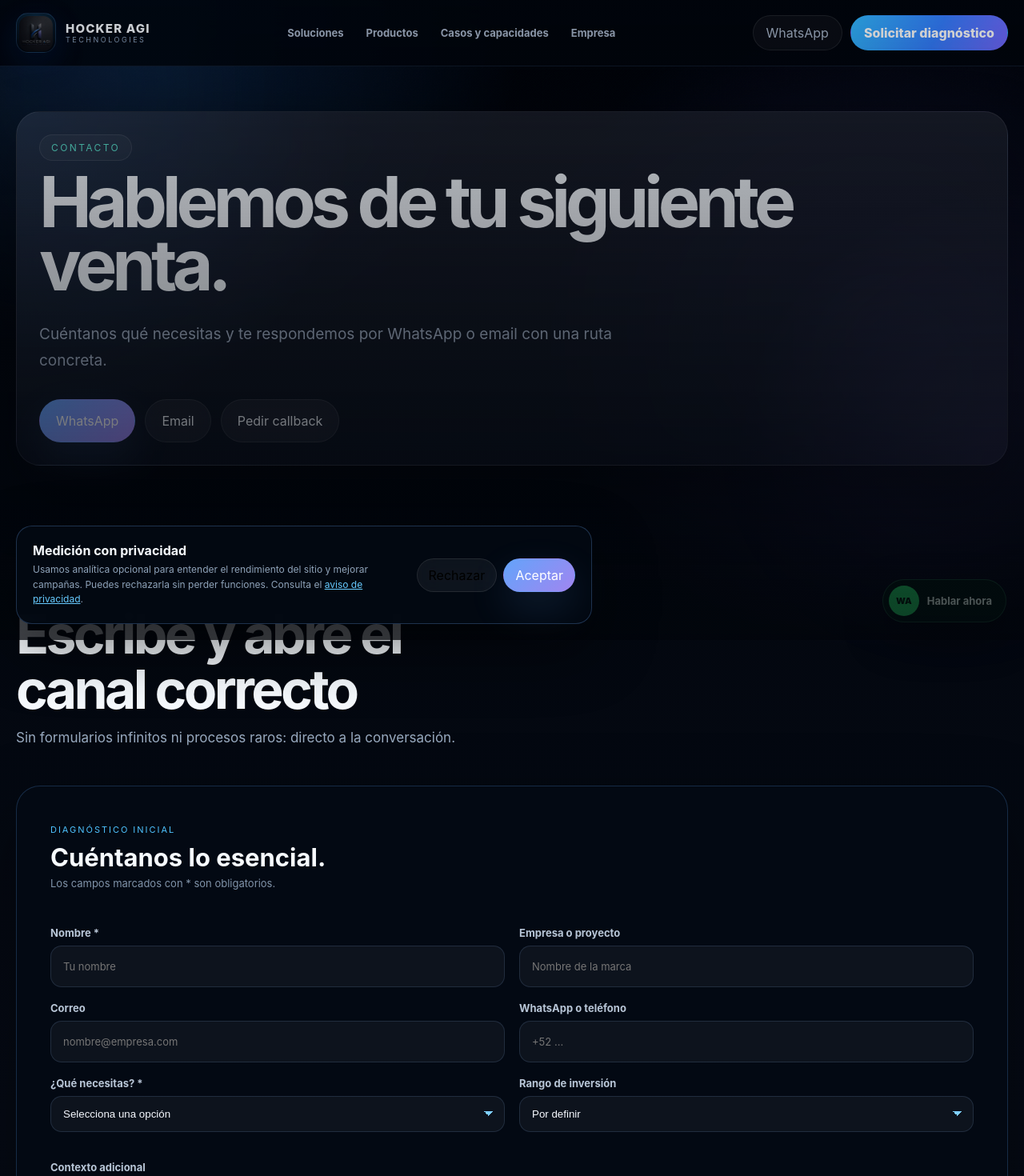
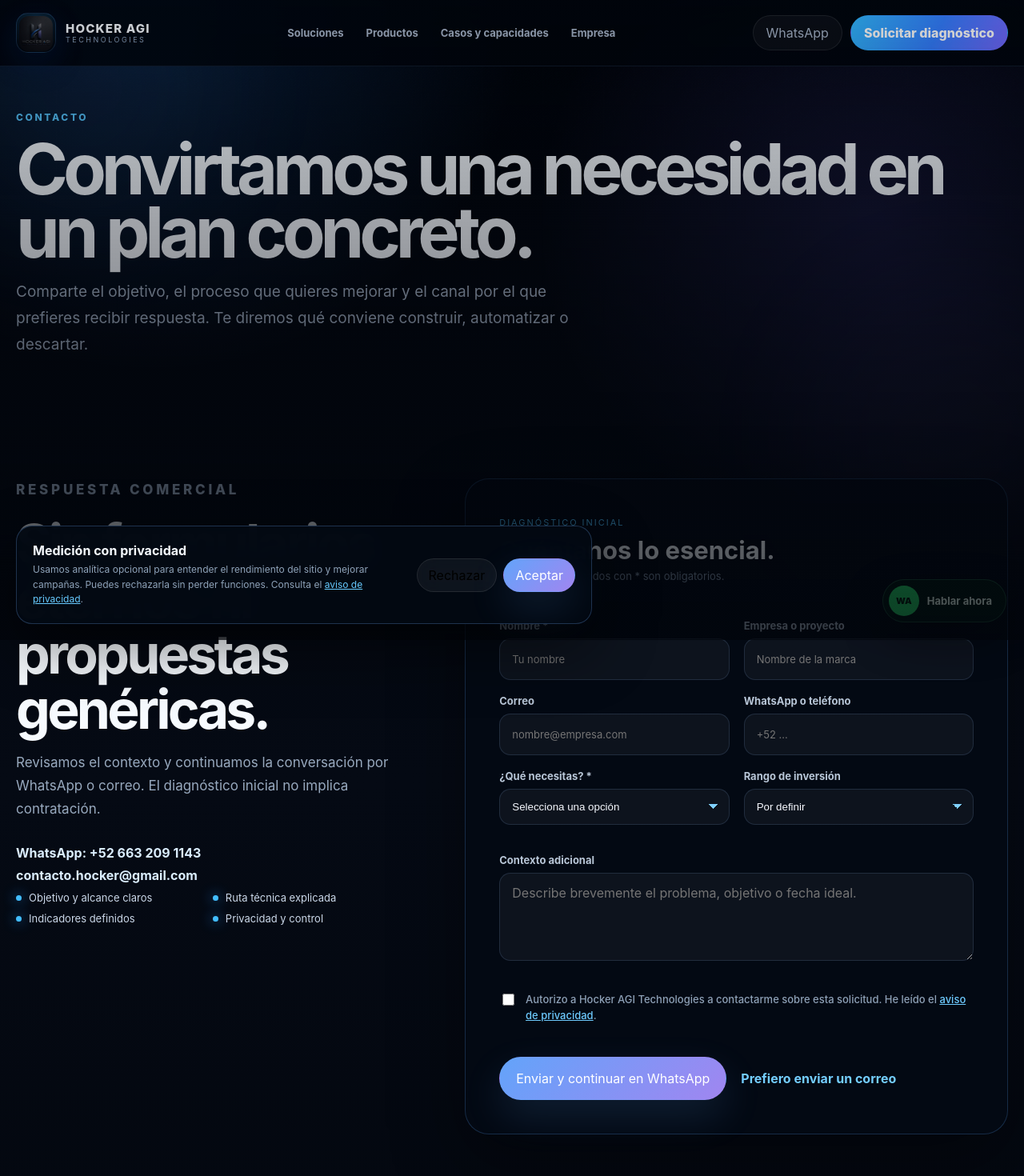
Before and after one commit to HockerAGI/hocker.agi, a Next.js app: page /contacto in a window 1280 px wide. Shown: the top 1470 px of the page at 80% size. Built offline with nearby package versions, Linux system fonts and the light colour scheme.

Commit message:
feat(contact): rebuild contact page for qualified lead conversion

```diff
--- a/src/app/contacto/page.tsx
+++ b/src/app/contacto/page.tsx
@@ -1,48 +1,52 @@
 import type { Metadata } from "next";
-import Link from "next/link";
 import { LeadForm } from "@/components/lead-form";
-import { SectionTitle } from "@/components/section-title";
-import { CONTACT } from "@/lib/site-data";
+import { PUBLIC_SITE } from "@/lib/public-site";
 
 export const metadata: Metadata = {
-  title: "Contacto",
-  description: "Contacto comercial de Hocker AGI Technologies.",
+  title: "Contacto y diagnóstico comercial",
+  description: "Solicita un diagnóstico de automatización, marketing, software o inteligencia artificial para tu empresa.",
+  alternates: { canonical: "/contacto" },
 };
 
 export default function ContactPage() {
+  const whatsapp = `${PUBLIC_SITE.whatsapp}?text=${encodeURIComponent(
+    "Hola, quiero solicitar un diagnóstico para mi empresa."
+  )}`;
+
   return (
-    <div>
-      <section className="page-hero">
-        <div className="container">
-          <div className="panel hero-panel">
-            <div className="kicker">Contacto</div>
-            <h1 className="hero-title">Hablemos de tu siguiente venta.</h1>
-            <p className="hero-text">Cuéntanos qué necesitas y te respondemos por WhatsApp o email con una ruta concreta.</p>
-            <div className="hero-actions">
-              <a href={CONTACT.whatsapp} className="button button-primary button-big" target="_blank" rel="noreferrer">WhatsApp</a>
-              <a href={`mailto:${CONTACT.email}`} className="button button-secondary button-big">Email</a>
-              <Link href="/callback" className="button button-secondary button-big">Pedir callback</Link>
-            </div>
-          </div>
+    <>
+      <section className="page-hero commercial-page-hero">
+        <div className="container narrow-container">
+          <p className="eyebrow">CONTACTO</p>
+          <h1 className="hero-title">Convirtamos una necesidad en un plan concreto.</h1>
+          <p className="hero-text">
+            Comparte el objetivo, el proceso que quieres mejorar y el canal por el que prefieres recibir respuesta. Te diremos qué conviene construir, automatizar o descartar.
+          </p>
         </div>
       </section>
 
       <section className="section">
-        <div className="container">
-          <SectionTitle eyebrow="Formulario" title="Escribe y abre el canal correcto" description="Sin formularios infinitos ni procesos raros: directo a la conversación." />
-          <LeadForm mode="contact" />
+        <div className="container conversion-grid">
+          <div className="conversion-copy">
+            <p className="eyebrow">RESPUESTA COMERCIAL</p>
+            <h2>Sin formularios eternos ni propuestas genéricas.</h2>
+            <p>
+              Revisamos el contexto y continuamos la conversación por WhatsApp o correo. El diagnóstico inicial no implica contratación.
+            </p>
+            <div className="contact-direct">
+              <a href={whatsapp} target="_blank" rel="noopener noreferrer">WhatsApp: {PUBLIC_SITE.phoneDisplay}</a>
+              <a href={`mailto:${PUBLIC_SITE.email}`}>{PUBLIC_SITE.email}</a>
+            </div>
+            <ul className="trust-list contact-trust-list">
+              <li>Objetivo y alcance claros</li>
+              <li>Ruta técnica explicada</li>
+              <li>Indicadores definidos</li>
+              <li>Privacidad y control</li>
+            </ul>
+          </div>
+          <LeadForm />
         </div>
       </section>
-
-      <section className="section">
-        <div className="container">
-          <div className="grid-3 section-grid">
-            <article className="card card-pad service-card"><h3>Email</h3><p>{CONTACT.email}</p></article>
-            <article className="card card-pad service-card"><h3>WhatsApp</h3><p>{CONTACT.whatsappPhone}</p></article>
-            <article className="card card-pad service-card"><h3>Respuesta</h3><p>Directa y sin vueltas.</p></article>
-          </div>
-        </div>
-      </section>
-    </div>
+    </>
   );
 }
```
